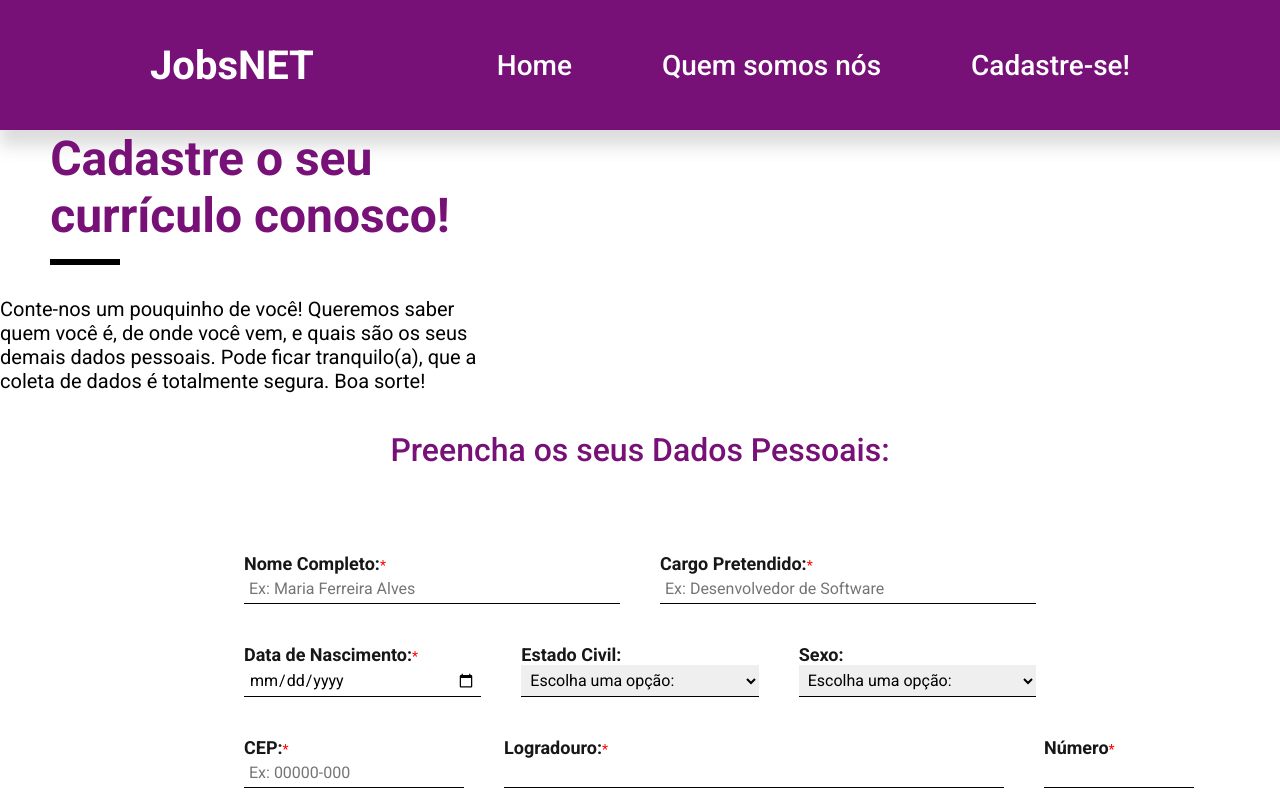
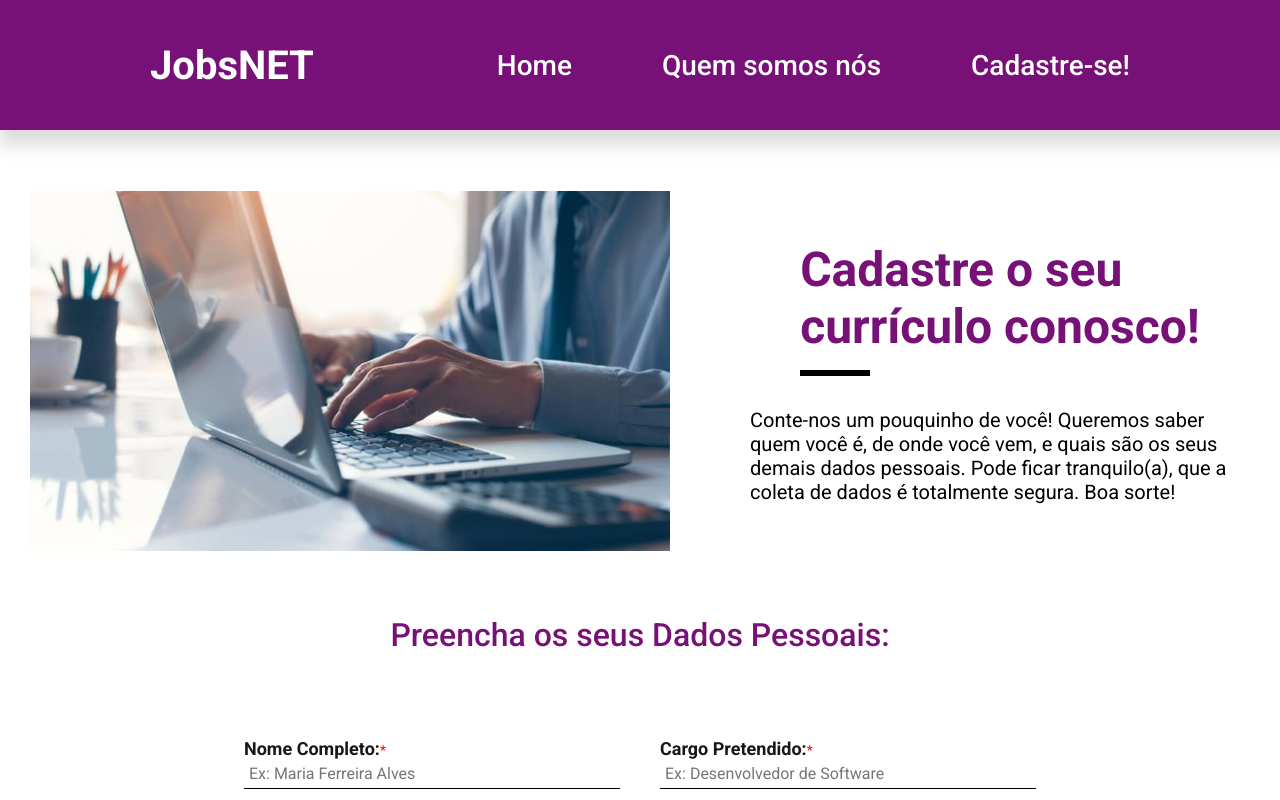
Before and after one commit to vidantas/formulario-de-recrutamento, a website: page index.html in a window 1280 px wide. Shown: the top 800 px of the page. Drawn offline with Linux system fonts and the light colour scheme; files that its build step writes are made by us from their sources; files whose address does not match are found by name.

Commit message:
Update index.html

```diff
--- a/index.html
+++ b/index.html
@@ -25,8 +25,10 @@
         </div>
     </header>
     <main>
-        <flexbox>
-        <article class="main-text">
+        <section class="container">
+            <div class="main-img"><img src="work2.jpg"></div>
+
+            <article class="main-text">
                 <div class="title">
                     <h2>Cadastre o seu <br />currículo conosco!</h2>
                     <div class="title-decoration"></div>
@@ -34,9 +36,7 @@
                 <div class="intro-texto">
                     Conte-nos um pouquinho de você! Queremos saber quem você é, de onde você vem, e quais são os seus demais dados pessoais. Pode ficar tranquilo(a), que a coleta de dados é totalmente segura. Boa sorte!
                 </div>
-                <br></br>
             </article>
-        </flexbox>
         </section>
 
         <section class="formulario">
```
